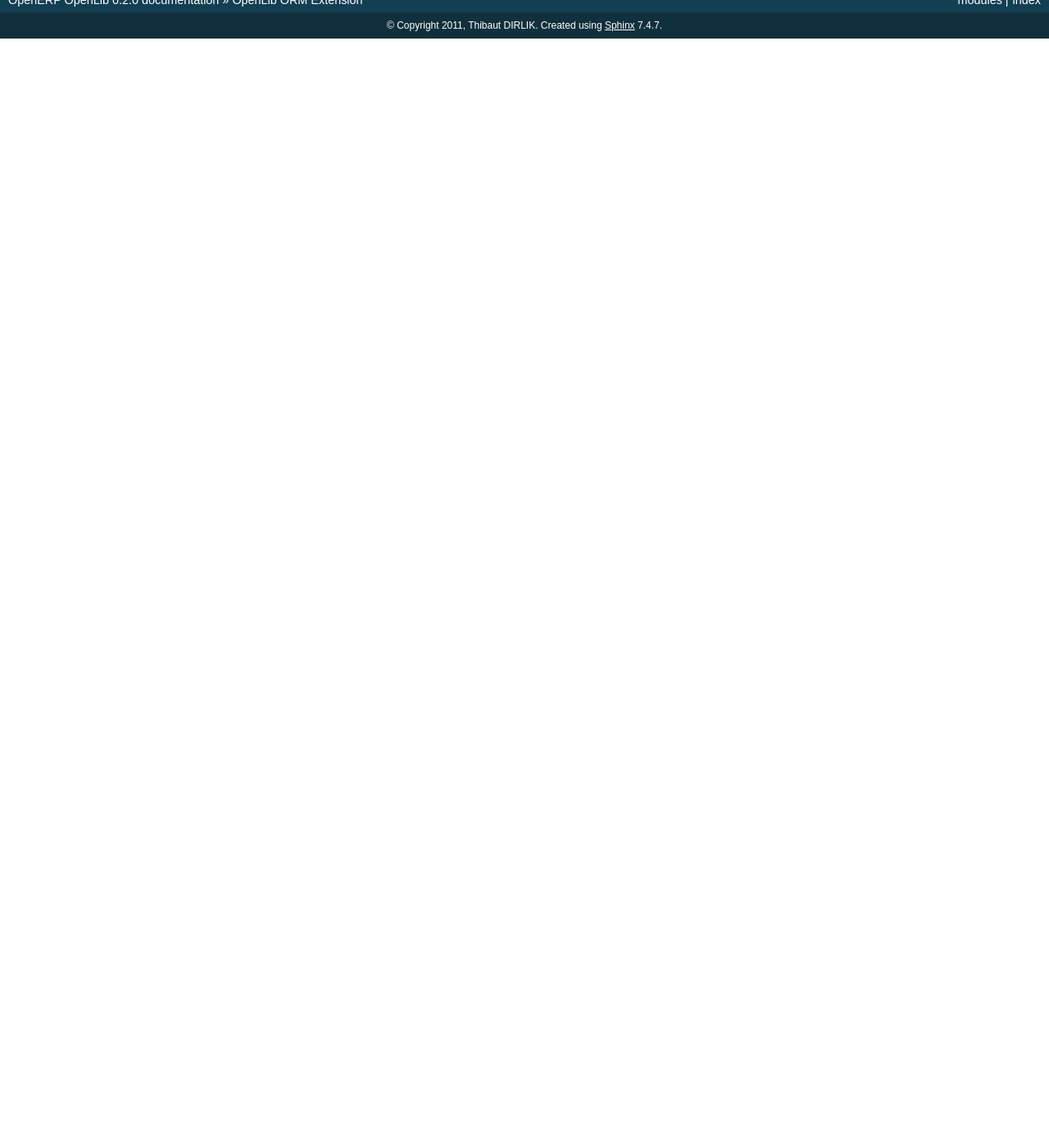
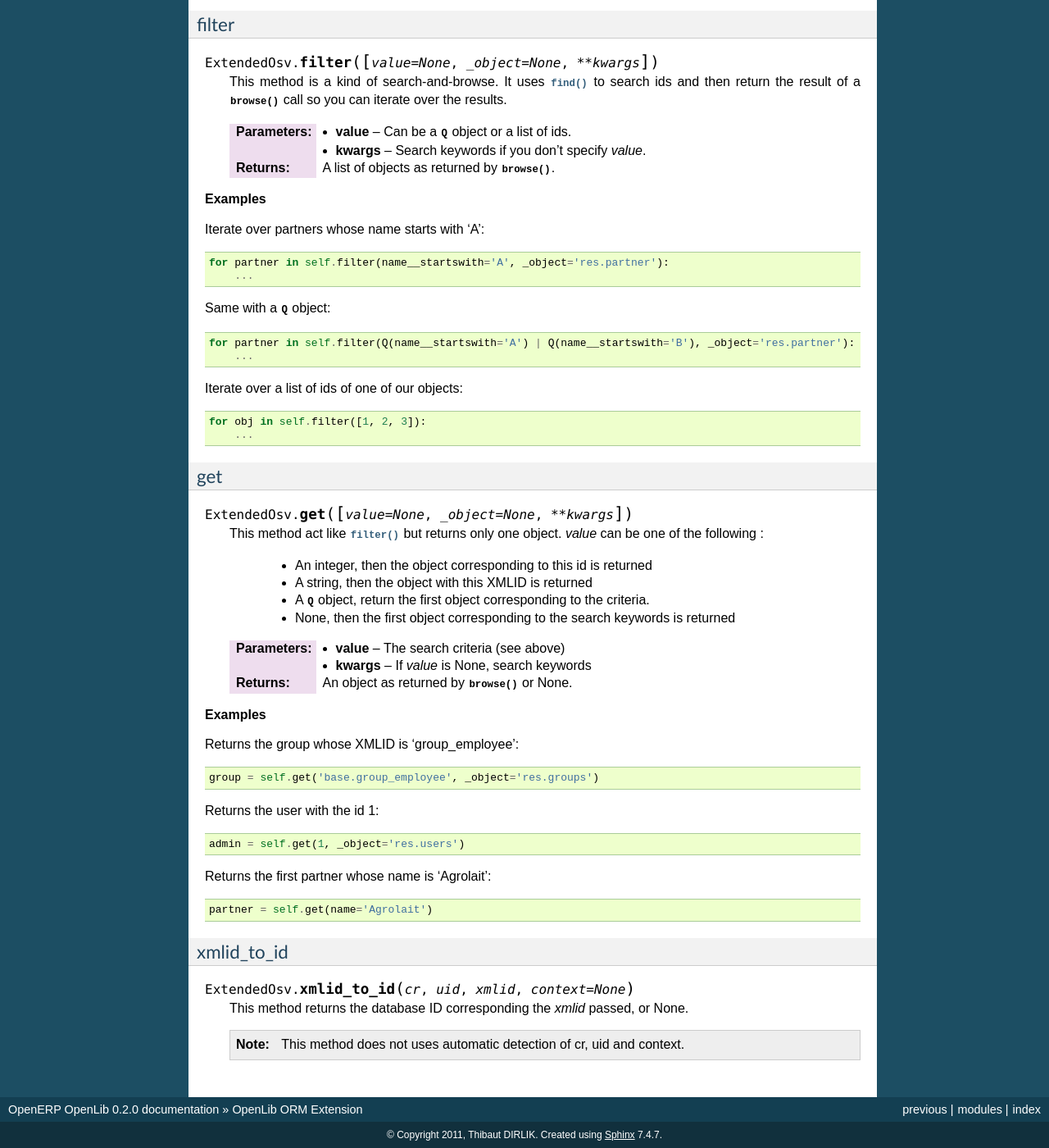
Before and after one commit to WE2BS/openerp-openlib, a Sphinx documentation site: the page built from docs/orm.rst, in a window 1280 px wide and 1400 px high, scrolled down 1114 px. Shown: the whole window at 82% size. Built offline with Sphinx 7.4.7, drawn with Linux system fonts in a browser that asks for light colours; pages that are not in the unit, such as notebooks, are missing from menus; before the commit the page ends 1161 px from its top, so only the background shows below that; some of the changed text lies outside the part shown.

Commit message:
Finished openlib.orm documentation.

```diff
--- a/docs/orm.rst
+++ b/docs/orm.rst
@@ -30,29 +30,103 @@ you call these methods. Generally, these variables are passed by OpenERP.
     automatically in the python stack. We use '_' at the begin of arguments for methods which support django-like
     searching by arguments to avoid conflicts.
 
+find
+~~~~
+
 .. method:: ExtendedOsv.find([q=None, _object=None, _offset=0, _limit=None, _order=None, _count=None,  **kwargs])
 
     This methods is an equivalent to the builtin :meth:`search` method but let you use a django-like syntax or
-    Q objects instead of the polish notation used in :meth:`search`.
+    :class:`Q` objects instead of the polish notation used in :meth:`search`.
 
     :param q: A :class:`Q` object (the query).
     :param kwargs: Search keywords if you don't use :class:`Q`.
     :returns: A list of integers, corresponding to ids found.
 
-    Find partners with name='Agrolait': ::
+    .. note ::
 
-        partners_ids = self.find(name='Agrolait', _object='res.partners')
+        if you specify one of the *_limit*, *_offset*, *_order* or *_count* arguments, they will be passed to :meth:`search`.
 
-    Find partners with name='Agrolait' or 'AsusTek': ::
+**Examples**
 
-        partners_ids = self.find(Q(name='Agrolait') | Q(name='AsusTek'), _object='res.partners')
+Find partners with name='Agrolait': ::
 
-    In the case you are using :meth:`find` on an object which inherit :class:`ExtendedOsv`, you can omit the *_object*
-    argument: ::
+    partners_ids = self.find(name='Agrolait', _object='res.partners')
 
-        objects_ids = self.find(name='OK')
+Find partners with name='Agrolait' or 'AsusTek': ::
 
-.. method:: ExtendedOsv.filter([value=None, _object=None, _cr=None, _uid=None, _context=None, **kwargs])
+    partners_ids = self.find(Q(name='Agrolait') | Q(name='AsusTek'), _object='res.partners')
+
+In the case you are using :meth:`find` on an object which inherit :class:`ExtendedOsv`, you can omit the *_object*
+argument: ::
+
+    objects_ids = self.find(name='OK')
+
+filter
+~~~~~~
+
+.. method:: ExtendedOsv.filter([value=None, _object=None, **kwargs])
 
     This method is a kind of search-and-browse. It uses :meth:`find` to search ids and then return the result of a
     :meth:`browse` call so you can iterate over the results.
+
+    :param value: Can be a :class:`Q` object or a list of ids.
+    :param kwargs: Search keywords if you don't specify *value*.
+    :returns: A list of objects as returned by :meth:`browse`.
+
+**Examples**
+
+Iterate over partners whose name starts with 'A': ::
+
+    for partner in self.filter(name__startswith='A', _object='res.partner'):
+        ...
+
+Same with a :class:`Q` object: ::
+
+    for partner in self.filter(Q(name__startswith='A') | Q(name__startswith='B'), _object='res.partner'):
+        ...
+
+Iterate over a list of ids of one of our objects: ::
+
+    for obj in self.filter([1, 2, 3]):
+        ...
+
+get
+~~~
+
+.. method:: ExtendedOsv.get([value=None, _object=None, **kwargs])
+
+    This method act like :meth:`filter` but returns only one object. *value* can be one of the following :
+
+        * An integer, then the object corresponding to this id is returned
+        * A string, then the object with this XMLID is returned
+        * A :class:`Q` object, return the first object corresponding to the criteria.
+        * None, then the first object corresponding to the search keywords is returned
+
+    :param value: The search criteria (see above)
+    :param kwargs: If *value* is None, search keywords
+    :returns: An object as returned by :meth:`browse` or None.
+
+**Examples**
+
+Returns the group whose XMLID is 'group_employee': ::
+
+    group = self.get('base.group_employee', _object='res.groups')
+
+Returns the user with the id 1: ::
+
+    admin = self.get(1, _object='res.users')
+
+Returns the first partner whose name is 'Agrolait': ::
+
+    partner = self.get(name='Agrolait')
+
+xmlid_to_id
+~~~~~~~~~~~
+
+.. method:: ExtendedOsv.xmlid_to_id(cr, uid, xmlid, context=None)
+
+    This method returns the database ID corresponding the *xmlid* passed, or None.
+
+    .. note::
+
+        This method does not uses automatic detection of cr, uid and context.
```
Also changed, not shown: docs/index.rst (+8 -0 lines), 1 other file.
